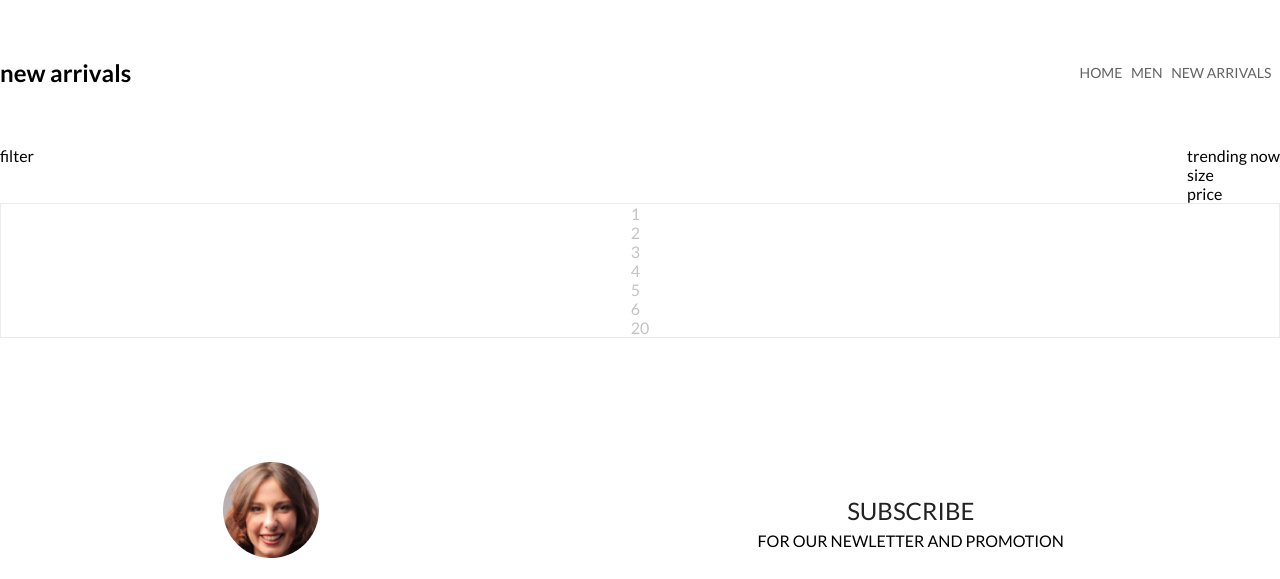
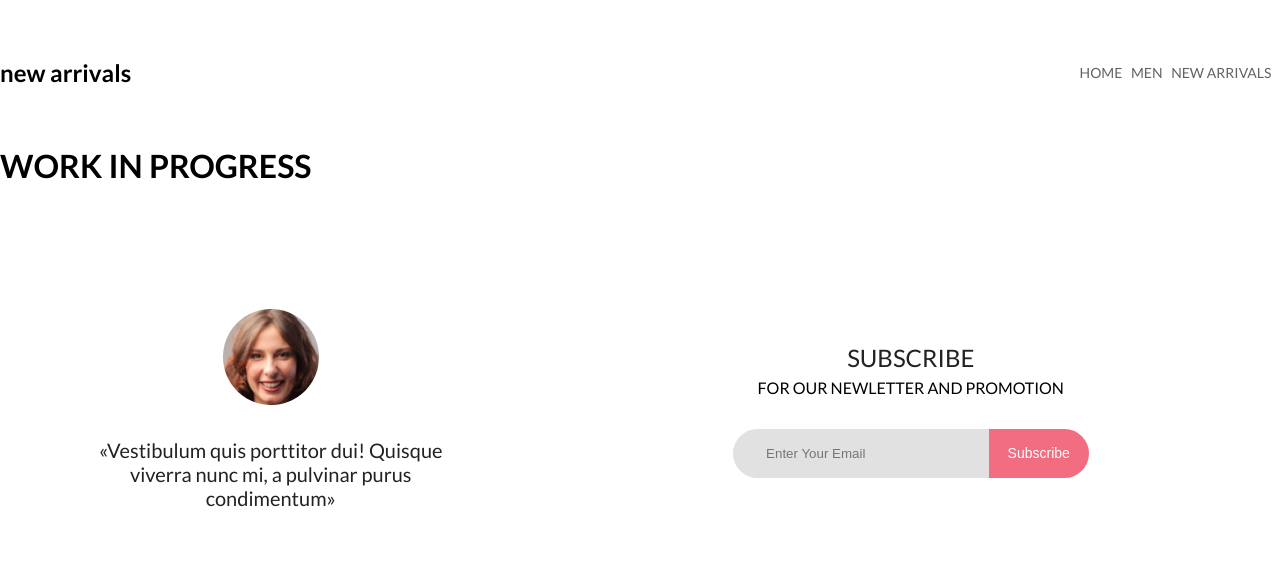
Before and after one commit to mrFTO/HW_GIT, a plain HTML site: page cart.html in a window 1280 px wide. Shown: the part 77-656 px from the top of the page. Drawn offline with Linux system fonts and the light colour scheme.

Commit message:
Update cart.html

```diff
--- a/cart.html
+++ b/cart.html
@@ -115,32 +115,11 @@
             <li class="current">new arrivals</li>
           </ul>
         </div>
-        <div class="filters">
-          <span>filter</span>
-          <span>
-            <ul>
-              <li>trending now</li>
-              <li>size</li>
-              <li>price</li>
-            </ul>
-          </span>
-        </div>
 
-        <div class="pages-nav">
-          <ul>
-            <li>1</li>
-            <li>2</li>
-            <li>3</li>
-            <li>4</li>
-            <li>5</li>
-            <li>6</li>
-            <li>20</li>
-          </ul>
-        </div>
+<h1>WORK IN PROGRESS</h1>
 
 
 
-        <!--Подумайте над названием класса для этого блока и стоит ли его добавлять. Возможно стоит поменять классы дочерних блоков-->
         <section class="quote-mail">
           <div class="subscribe-info">
             <div class="subscribe-info-avatar">
```
